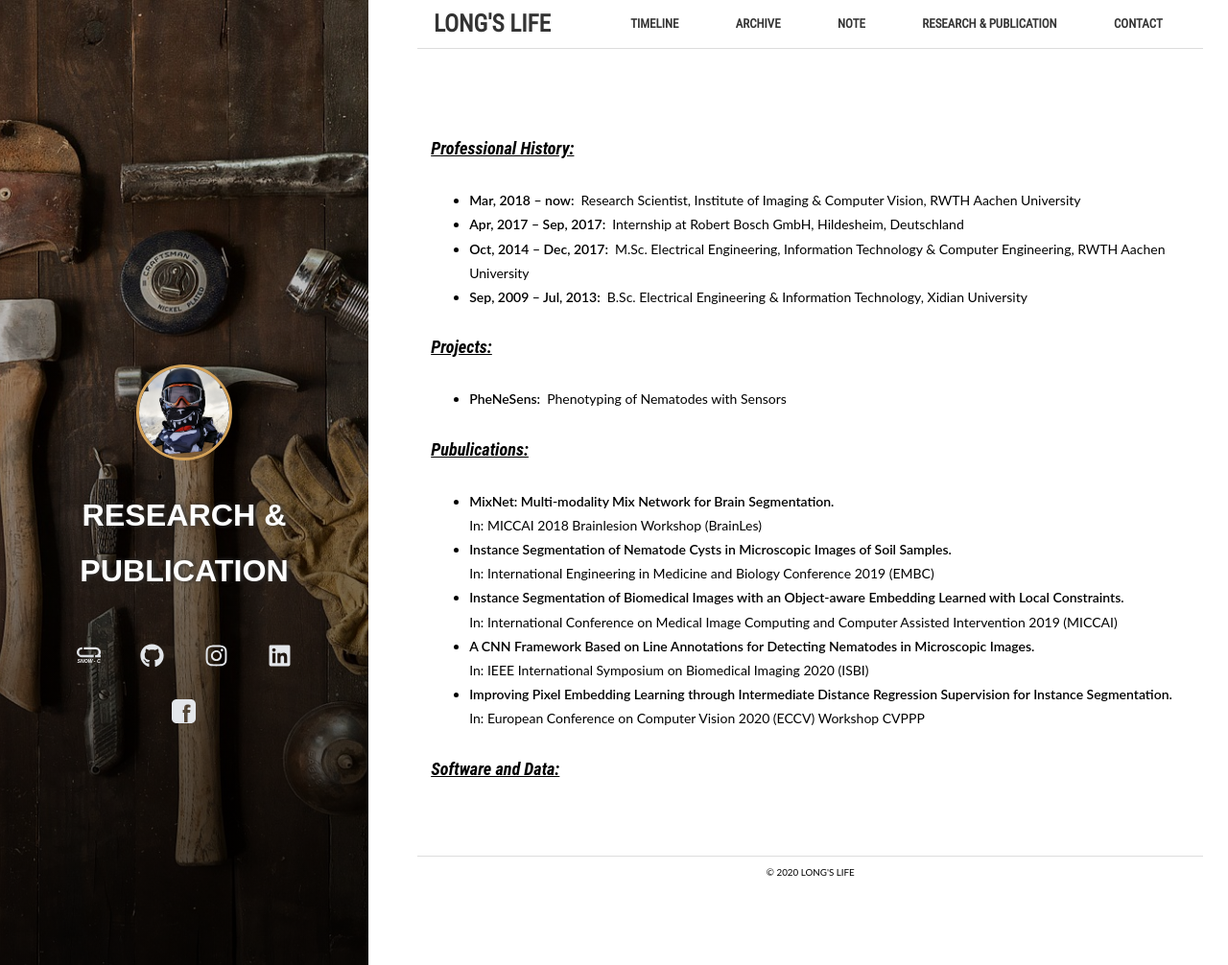
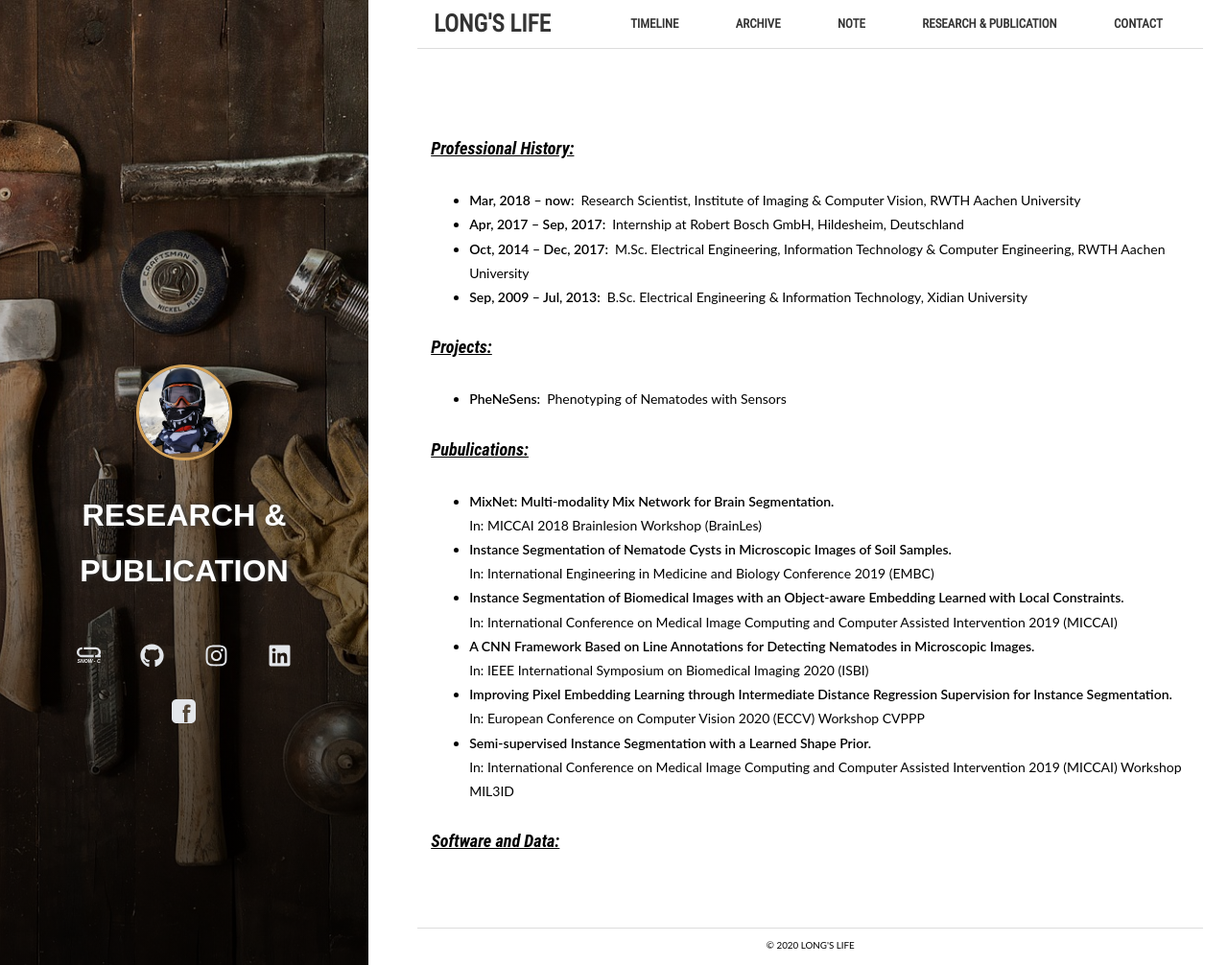
Before and after one commit to runningUnicorn/runningUnicorn.github.io, a Jekyll site: the page built from 4.research.md, in a window 1280 px wide and 1006 px high. Shown: the whole window at 96% size. Built offline with Jekyll 4.4.1, drawn with Linux system fonts in a browser that asks for light colours.

Commit message:
add_paper

```diff
--- a/4.research.md
+++ b/4.research.md
@@ -27,6 +27,7 @@ active: research
   <li><div class='pub_title'>Instance Segmentation of Biomedical Images with an Object-aware Embedding Learned with Local Constraints.</div> <br/> In: International Conference on Medical Image Computing and Computer Assisted Intervention 2019 (MICCAI)</li>
   <li><div class='pub_title'>A CNN Framework Based on Line Annotations for Detecting Nematodes in Microscopic Images.</div> <br/> In: IEEE International Symposium on Biomedical Imaging 2020 (ISBI)  </li>
   <li><div class='pub_title'>Improving Pixel Embedding Learning through Intermediate Distance Regression Supervision for Instance Segmentation.</div> <br/> In: European Conference on Computer Vision 2020 (ECCV) Workshop CVPPP  </li>
+  <li><div class='pub_title'>Semi-supervised Instance Segmentation with a Learned Shape Prior.</div> <br/> In: International Conference on Medical Image Computing and Computer Assisted Intervention 2019 (MICCAI) Workshop MIL3ID</li>
 </ul>
 
 <h4><i><u>Software and Data:</u></i></h4>
```
